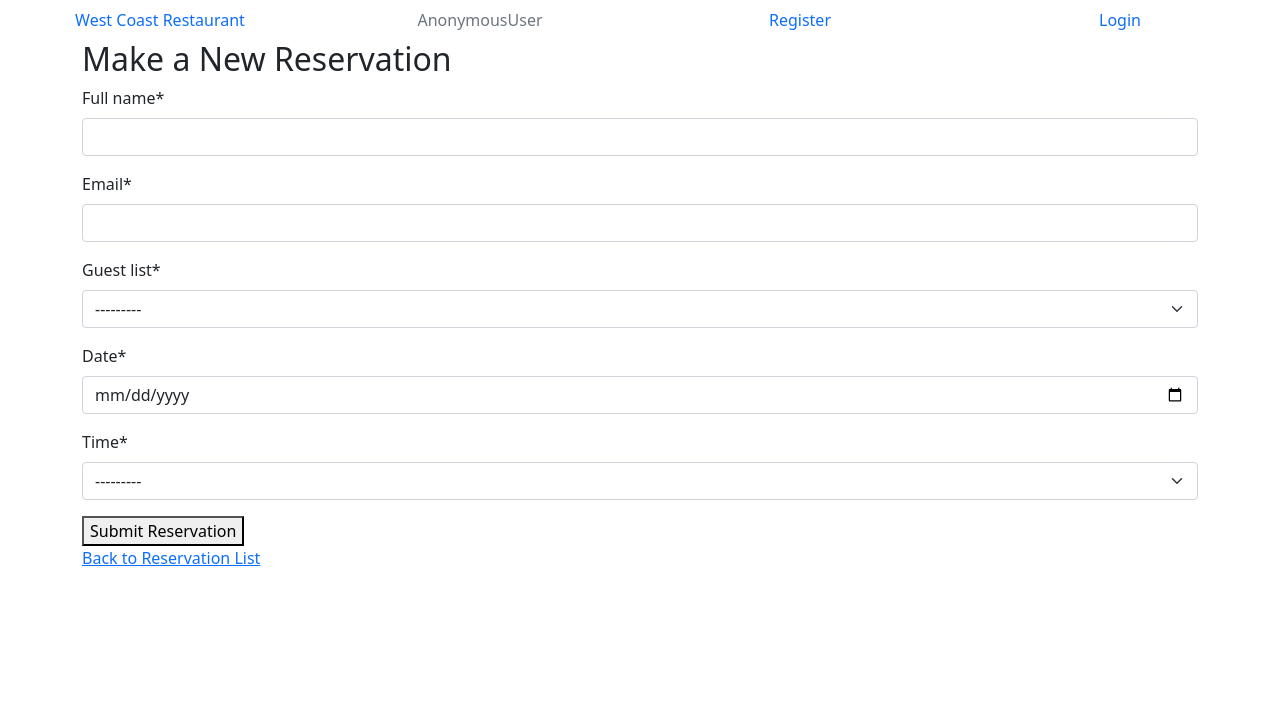
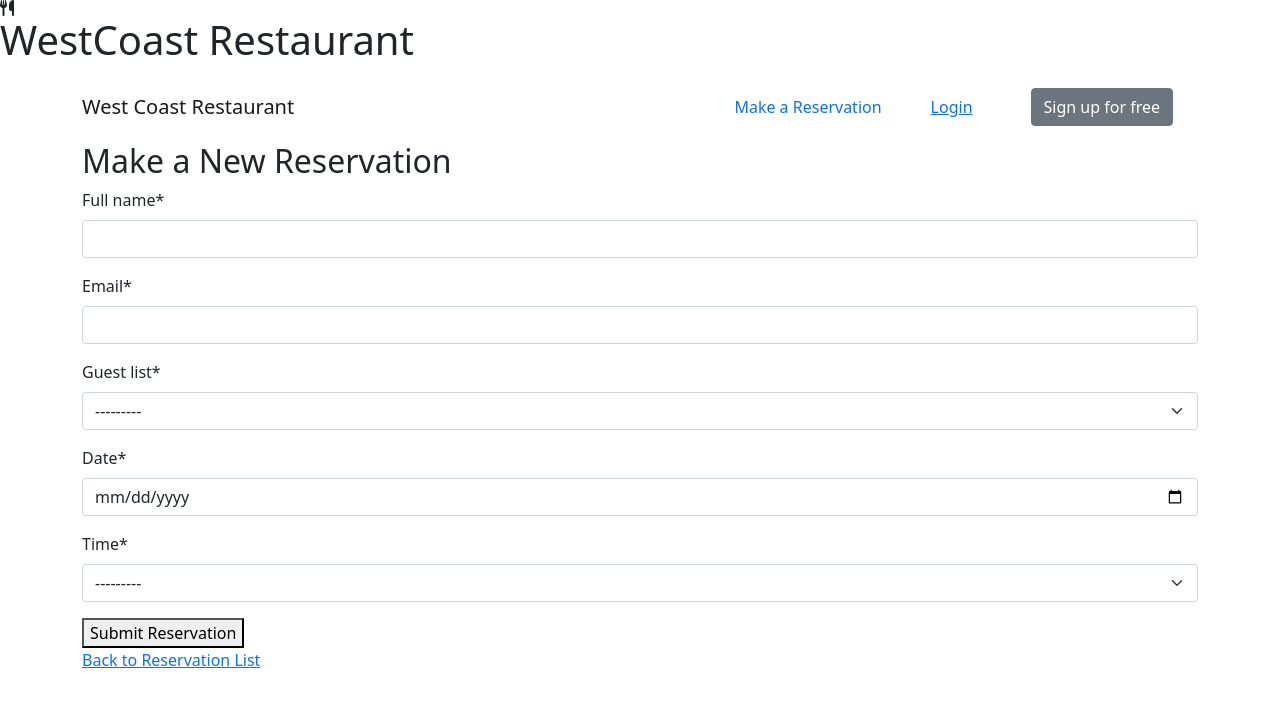
Before and after one commit to blackcatten/west-coast-restaurant, a Django app: page /make_reservation/ in a window 1280 px wide. Shown: the top 707 px of the page. Run offline with Django 3.2, Linux system fonts and the light colour scheme; data that the repository does not hold is empty; some libraries are stand-ins or nearby versions.

Commit message:
Updated navigation bar

```diff
--- a/templates/base.html
+++ b/templates/base.html
@@ -17,39 +17,48 @@
     <script src="https://cdn.jsdelivr.net/npm/bootstrap@5.0.1/dist/js/bootstrap.bundle.min.js"
         integrity="sha384-gtEjrD/SeCtmISkJkNUaaKMoLD0//ElJ19smozuHV6z3Iehds+3Ulb9Bn9Plx0x4" crossorigin="anonymous">
     </script>
+    <script src="https://kit.fontawesome.com/2eaeaa9fff.js" crossorigin="anonymous"></script>
     <link rel="stylesheet" href="{% static 'css/style.css' %}">
 
 </head>
 
 <body class="d-flex flex-column h-100 main-bg">
-
+    <i class="fa-solid fa-utensils"></i><h1 class="fs-1 text" >WestCoast Restaurant</h1>
     <!-- Navigation -->
 
-    <ul class="nav nav-pills nav-justified">
-        <li class="nav-item">
-            <a class="nav-link" aria-current="page" href="{% url 'home' %}">West Coast Restaurant</a>
-        </li>
 
-          <li class="nav-item">
-            <a class="nav-link disabled" aria-disabled="true">{{ user }} </a>
-          </li>
+        <nav class="navbar navbar-expand-lg navbar-light bg-body-tertiary">
+            <!-- Container wrapper -->
+            <div class="container">
+              <!-- Navbar brand -->
+              <a class="navbar-brand me-2" href="{% url 'home' %}">West Coast Restaurant</a>
+        <div class="d-flex align-items-center">
                     {% if user.is_authenticated %}
-                    <li class="nav-item">
+
+                        <a class="nav-link disabled" aria-disabled="true">{{ user }} </a>
+
+
                         <a class="nav-link active" href="{% url 'account_logout' %}">Logout</a>
-                    </li>
-                    <li class="nav-item">
-                        <a class="nav-link active" href="{% url 'make_reservation' %}">Make a Reservation</a>
-                    </li>
+
+
+                        <a class="nav-link active" href="{% url 'reservations_detail' %}">Reservations detail</a>
+
                     {% else %}
-                    <li class="nav-item">
-                        <a class="nav-link" href="{% url 'account_signup' %}">Register</a>
-                    </li>
-                    <li class="nav-item">
-                        <a class="nav-link" href="{% url 'account_login' %}">Login</a>
-                    </li>
+                    <a class="nav-link active" href="{% url 'make_reservation' %}">Make a Reservation</a>
+                        <button data-mdb-ripple-init type="button" class="btn btn-link px-3 me-2">
+                            <a class="nav-link active cHover" href="{% url 'account_login' %}">Login</a>
+
+                        </button>
+
+                        <button data-mdb-ripple-init type="button" class="btn btn-link px-3 me-2">
+                            <a class="btn btn-secondary" href="{% url 'account_signup' %}">Sign up for free</a>
+                        </button>
+
+                    </div>
+
                     {% endif %}
-                </ul>
-    </ul>
+                </div>
+            </nav>
 
     <main class="flex-shrink-0 main-bg">
         {% block content %}
--- a/templates/index.html
+++ b/templates/index.html
@@ -1,7 +1,10 @@
 {% extends "base.html" %}
 
 
+{% load static %}
 
+{% block head %}
+{% endblock %}
 
 {% block content %}
 
```
